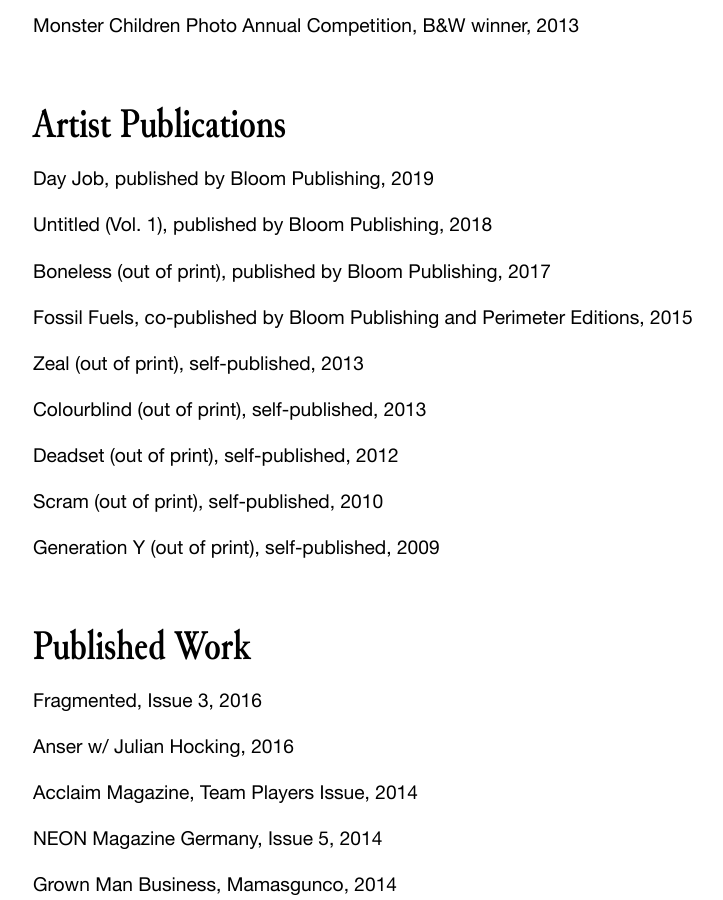
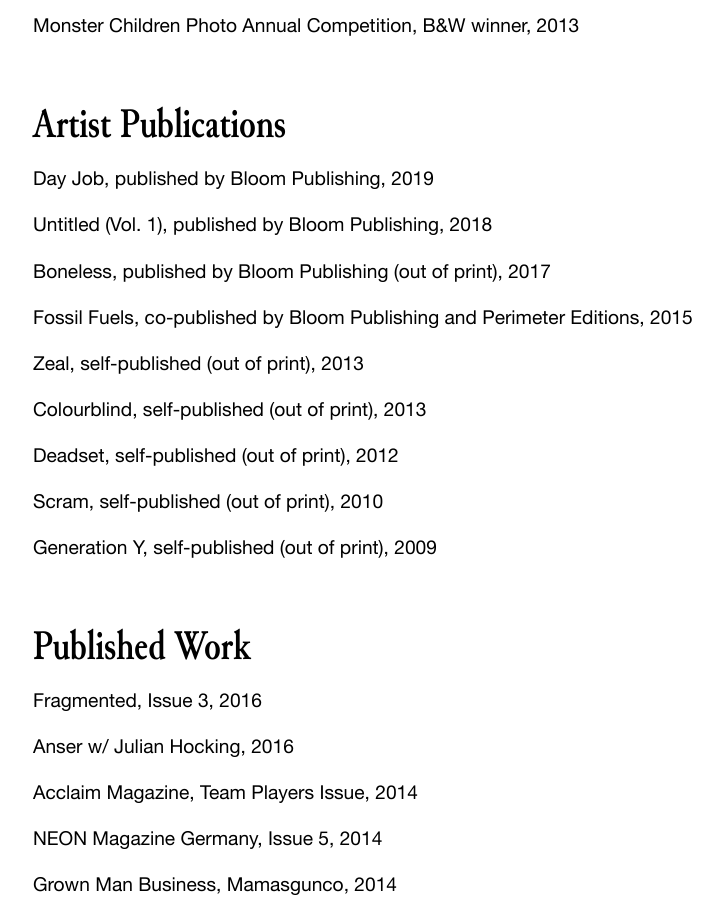
Before and after one commit to lloydstubber/lloydstubber--siteleaf, a Jekyll site: the page built from index.md, in a window 1280 px wide and 900 px high, scrolled down 2985 px. Shown: the whole window, without its empty margins (232-955 px from the left). Built offline with Jekyll 4.4.1, drawn with Linux system fonts in a browser that asks for light colours.

```diff
--- a/index.md
+++ b/index.md
@@ -90,19 +90,19 @@ Day Job, published by Bloom Publishing, 2019
 
 Untitled (Vol. 1), published by Bloom Publishing, 2018
 
-Boneless (out of print), published by Bloom Publishing, 2017
+Boneless, published by Bloom Publishing (out of print), 2017
 
 Fossil Fuels, co-published by Bloom Publishing and Perimeter Editions, 2015
 
-Zeal (out of print), self-published, 2013
+Zeal, self-published (out of print), 2013
 
-Colourblind (out of print), self-published, 2013
+Colourblind, self-published (out of print), 2013
 
-Deadset (out of print), self-published, 2012
+Deadset, self-published (out of print), 2012
 
-Scram (out of print), self-published, 2010
+Scram, self-published (out of print), 2010
 
-Generation Y (out of print), self-published, 2009
+Generation Y, self-published (out of print), 2009
 
 ## Published Work
 
```
